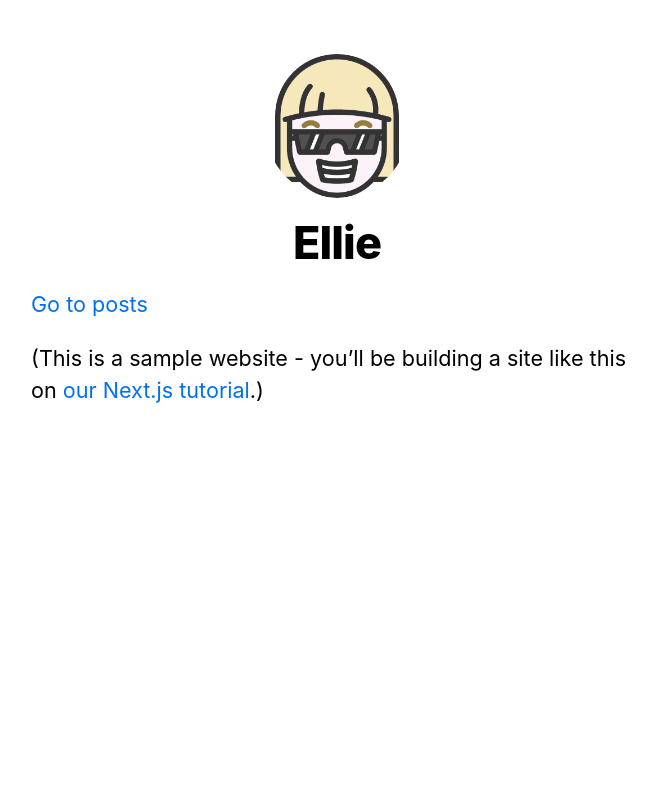
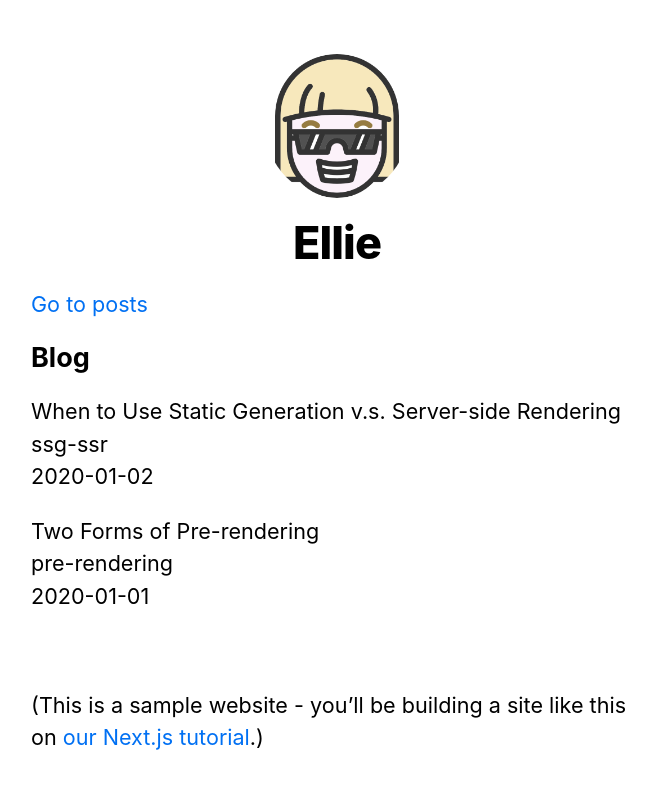
Before and after one commit to ellie-xyb/simply-blog-with-nextjs, a Next.js app: page / in a window 1280 px wide. Shown: the top 788 px of the page, without its empty margins (303-959 px from the left). Built offline with nearby package versions, Linux system fonts and the light colour scheme.

Commit message:
fetch posts data from local files and pass to home component

```diff
--- /dev/null
+++ b/lib/posts.js
@@ -0,0 +1,37 @@
+import fs from 'fs'
+import path from 'path'
+import matter from 'gray-matter'
+
+const postsDirectory = path.join(process.cwd(), 'posts')
+
+export function getSortedPostsData() {
+  // Get file names under /posts
+  const fileNames = fs.readdirSync(postsDirectory)
+  const allPostsData = fileNames.map(fileName => {
+    // Remove ".md" from file name to get id
+    const id = fileName.replace(/\.md$/, '')
+
+    // Read markdown file as string
+    const fullPath = path.join(postsDirectory, fileName)
+    const fileContents = fs.readFileSync(fullPath, 'utf8')
+
+    // Use gray-matter to parse the post metadata section
+    const matterResult = matter(fileContents)
+
+    // Combine the data with the id
+    return {
+      id,
+      ...matterResult.data
+    }
+  })
+  // Sort posts by date
+  return allPostsData.sort(({ date: a }, { date: b }) => {
+    if (a < b) {
+      return 1
+    } else if (a > b) {
+      return -1
+    } else {
+      return 0
+    }
+  })
+}
--- a/pages/index.js
+++ b/pages/index.js
@@ -2,8 +2,18 @@
 import Link from 'next/link'
 import Layout, { siteTitle } from '../components/layout'
 import utilStyles from '../styles/utils.module.css'
+import { getSortedPostsData } from '../lib/posts'
 
-export default function Home() {
+export async function getStaticProps() {
+  const allPostsData = getSortedPostsData()
+  return {
+    props: {
+      allPostsData
+    }
+  }
+}
+
+export default function Home({ allPostsData }) {
   return (
     <Layout home>
       <Head>
@@ -13,6 +23,21 @@
         <Link href="/posts/first-post">
           <a>Go to posts</a>
         </Link>
+        <section className={`${utilStyles.headingMd} ${utilStyles.padding1px}`}>
+          <h2 className={utilStyles.headingLg}>Blog</h2>
+          <ul className={utilStyles.list}>
+            {allPostsData.map(({ id, date, title }) => (
+              <li className={utilStyles.listItem} key={id}>
+                {title}
+                <br />
+                {id}
+                <br />
+                {date}
+              </li>
+            ))}
+          </ul>
+        </section>
+        <br />
         <p>
           (This is a sample website - you’ll be building a site like this on{' '}
           <a href="https://nextjs.org/learn">our Next.js tutorial</a>.)
```
